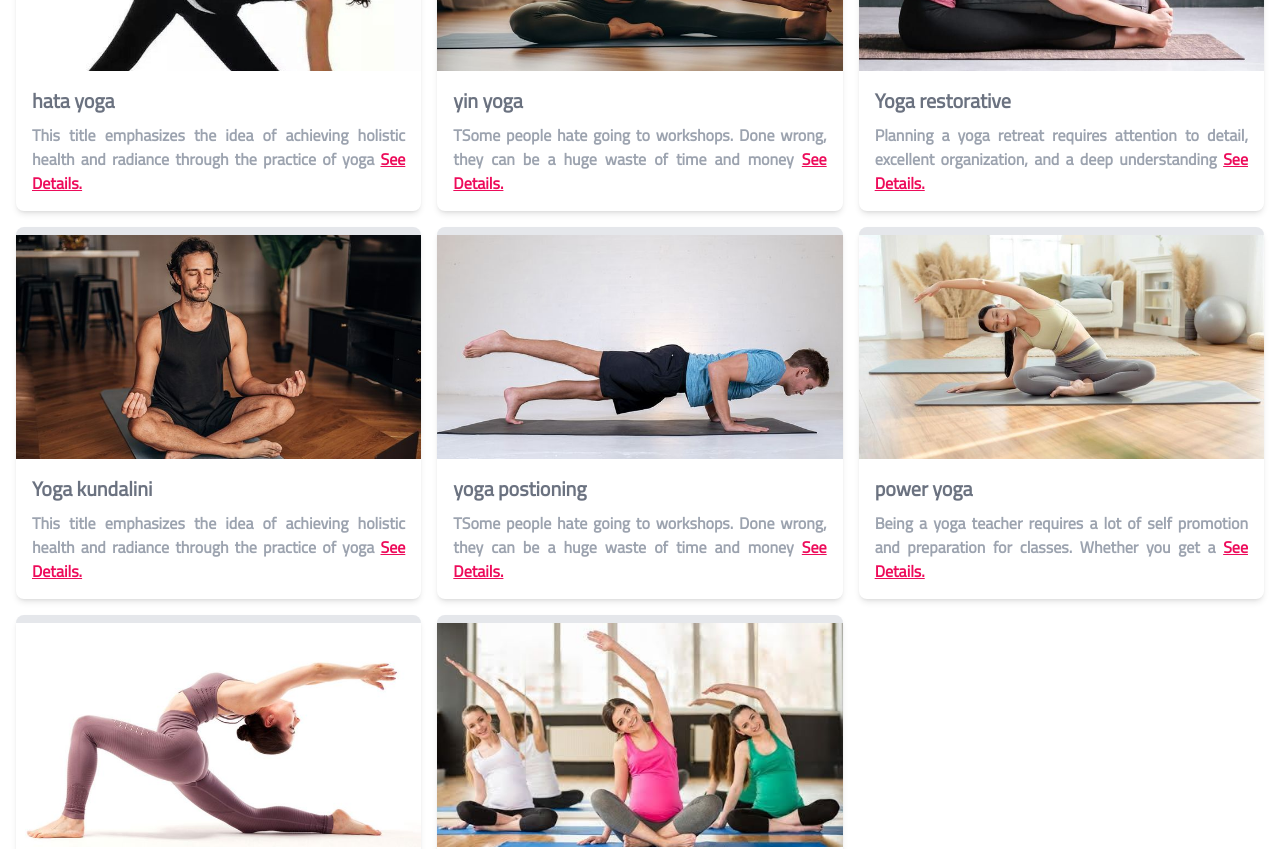
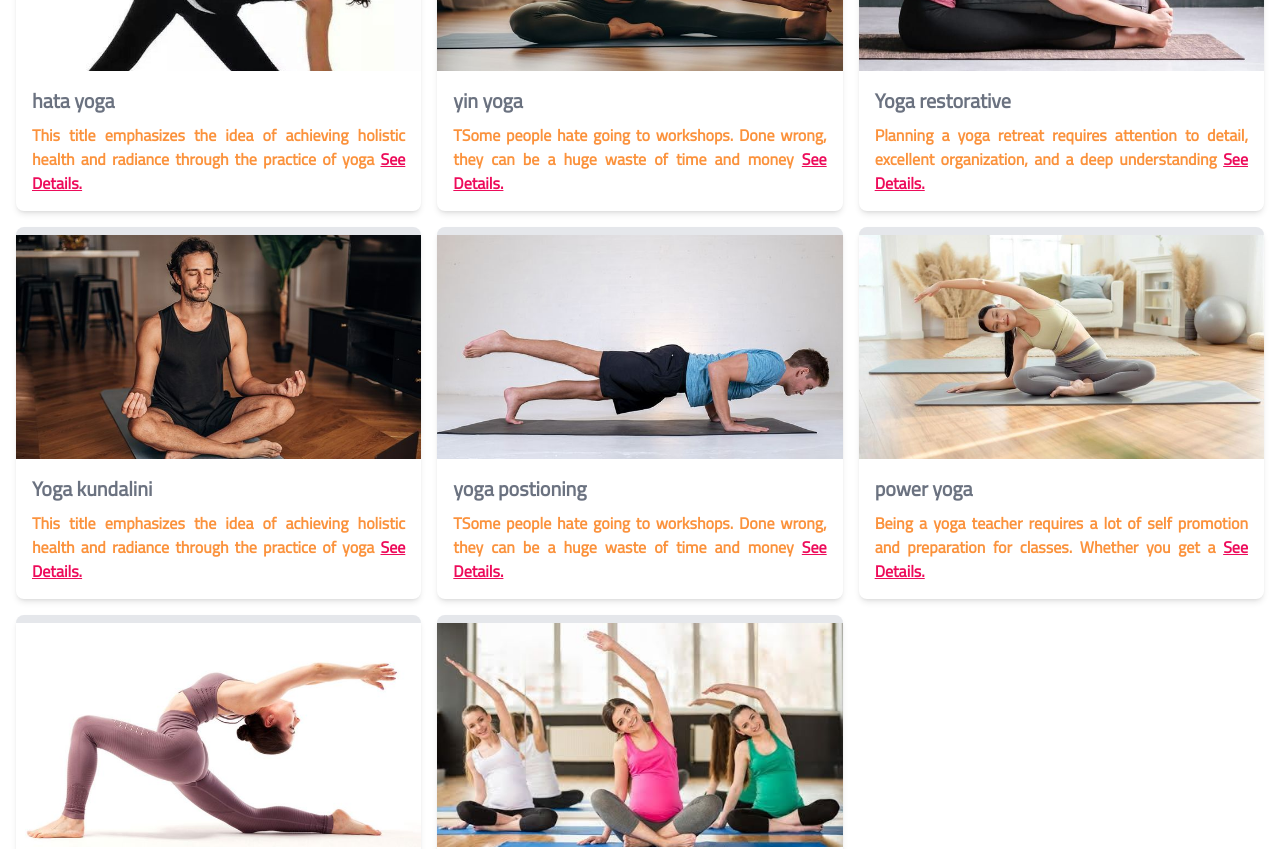
Before and after one commit to solnixaatharva/yogasuthranew, a React (Vite) app: page / in a window 1280 px wide. Shown: the part 3260-4109 px from the top of the page. Built offline with nearby package versions, Linux system fonts and the light colour scheme; no server answers.

Commit message:
changed font color to orange

```diff
--- a/src/components/ServiceDetail/ServiceDetail.jsx
+++ b/src/components/ServiceDetail/ServiceDetail.jsx
@@ -17,7 +17,7 @@ const ServiceDetail = () => {
                 <figure><img className=' h-full' src={img}alt="Album" /></figure>
                 <div className="card-body">
                     <h2 className="card-title text-3xl font-bold text-gray-500">{title}</h2>
-                    <p className='text-lg font-semibold text-gray-400 '>{long_dsc}</p>
+                    <p className='text-lg font-semibold text-orange-400 '>{long_dsc}</p>
                     <div className="card-actions justify-end">
                         <button className="btn border text-white bg-[#FF8B4B]">Feedback</button>
                     </div>
--- a/src/components/serviceCrad/ServiceCard.jsx
+++ b/src/components/serviceCrad/ServiceCard.jsx
@@ -23,7 +23,7 @@ const ServiceCard = ({ service }) => {
         </figure>
         <div className="card-body p-4">
           <h2 className="card-title font-bold text-gray-500">{title}</h2>
-          <p className="text-md text-gray-400 font-semibold text-justify">
+          <p className="text-md text-orange-400 font-semibold text-justify">
             {dsc}{" "}
             <Link to={`/serviceDetail/${id}`} className="text-[#ED0B5A] underline font-bold">
               See Details.
```
